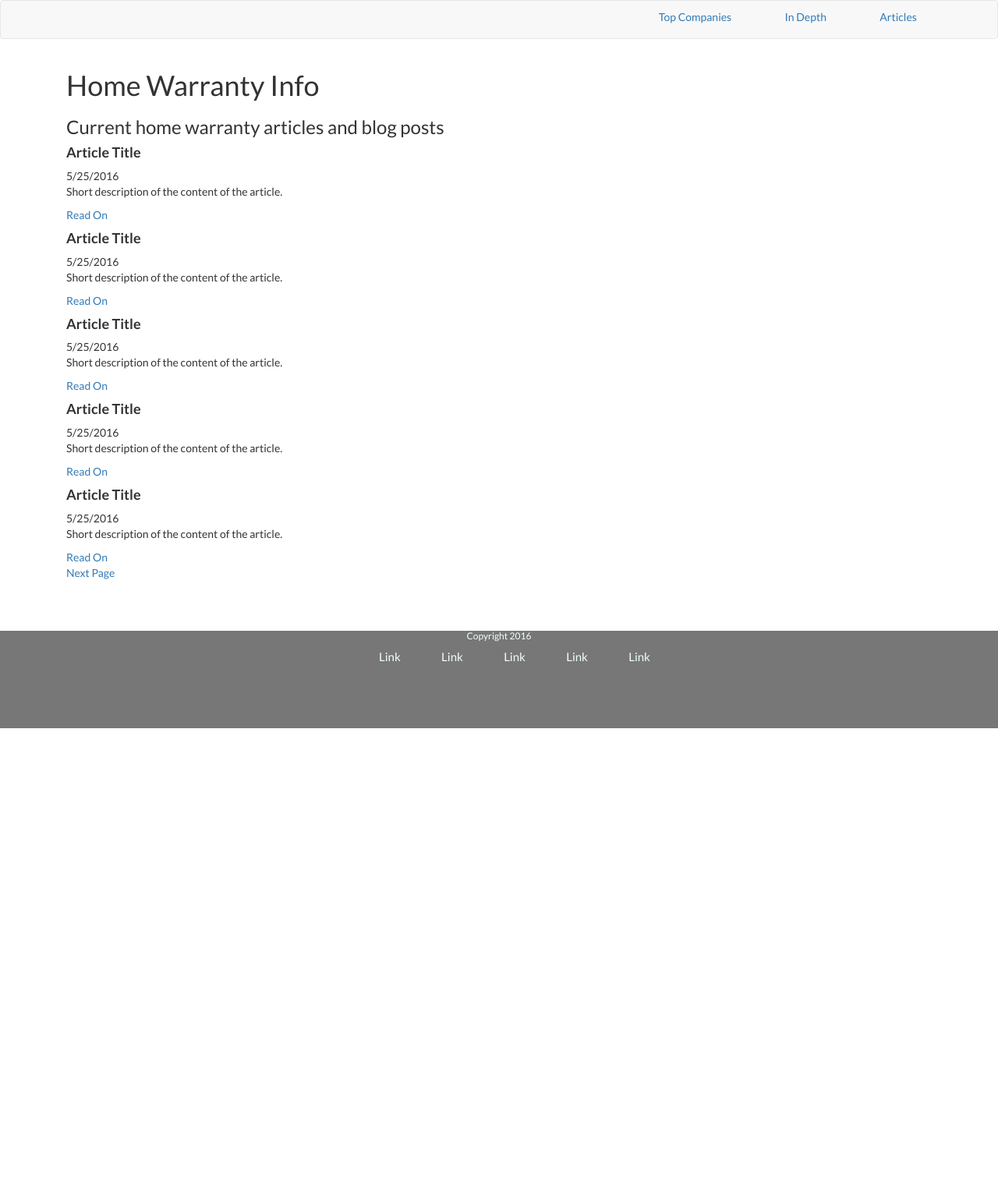
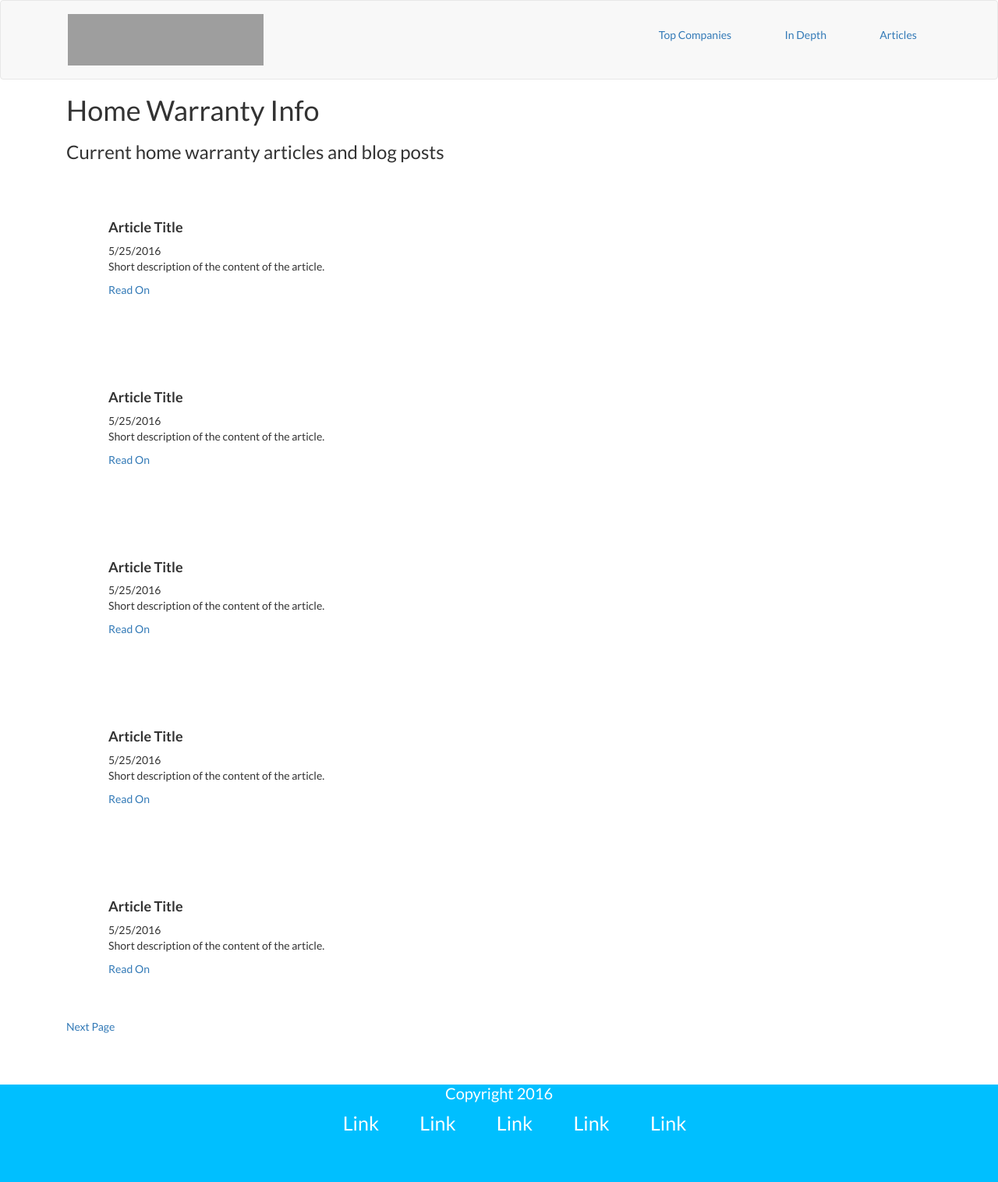
Before and after one commit to carltonf25/best_of_home_warranty, a PHP site: page /article.html in a window 1280 px wide. Shown: the whole page at 78% size. Before the commit the page ends 934 px from the top, so only its background shows below. Run offline with PHP 8.4, Linux system fonts and the light colour scheme; some libraries are stand-ins or nearby versions; grey boxes are pictures that could not be loaded.

Commit message:
Updated Css for the new pages
New pages formatting and such

```diff
--- a/topten.css
+++ b/topten.css
@@ -23,11 +23,11 @@ body {
     padding-bottom: 50%;
     z-index: 2;
 }
-.indepth-background {
-    position: relative;
+.background-indepth {
     width: 100%;
     height: 250px;
-    background-color: darkslategrey;
+    padding-bottom: 25%;
+    background-color: tomato;
     text-align:center;
     color: #FFFFFF;
 }
@@ -104,23 +104,26 @@ body {
     position: fixed;
     width: 100%;
     z-index: 10;
-    height: 5%;
+    height: 9%;
     display: none;
 }
 .menu {
     float: right;
     padding: 1%;
-    margin: 0% 2%;
+    margin: 2% 2%;
 }
 .menu:hover {
     text-decoration: none;
-
+}
+.navbar {
+    margin: 0px;
+    height: 9%;
 }
 #brand {
-    margin: 2% 2%;
-    width: 10%;
-    height: 50px;
-    display: none;
+    margin-top: 0px;
+    width: 25%;
+    height: 100px;
+    padding: 1.5%;
 }
 /* Popup Formatting */
 
@@ -227,23 +230,59 @@ body {
     font-size: 120%;
     color: beige;
 }
-/* Widget Formatting */
-
+/* IN DEPTH PAGE FORMATTING */
+#disclaimer {
+    font-size: 25px;
+}
+/* ARTICLE PAGE FORMATTING */
+article h3 {
+    padding-bottom: 10%;
+}
+article {
+    padding: 10%;
+}
+.contentbox {
+    width: 100%;
+    height: 250px;
+}
+iframe {
+    margin: 5% 0%;
+}
+.info {
+    background-color: #f5f5dc;
+}
+.video {
+    text-align: center;
+    background-color: #add8e6;
+}
+/* Bottom Content */
+.bottomreading {
+    font-size: 20px;
+    padding: 50px;
+}
+.bottomreading h1 {
+    font-size: 50px;
+}
 
 /* Footer Formatting */
 .footer {
     width: 100%;
     height: 125px;
-    background-color: #777;
+    background-color: deepskyblue;
     margin-top: 5%;
-    color: azure;
+    color: #FFFFFF;;
     text-align: center;
 }
 .footerlinks li {
     display: inline-block;;
     text-align: center;
     margin: 0px 2%;
+    color: #FFFFFF;
+    font-size: 25px;
 
+}
+.footer h6 {
+    font-size: 20px;
 }
 #test {
     width: 500px;
```
